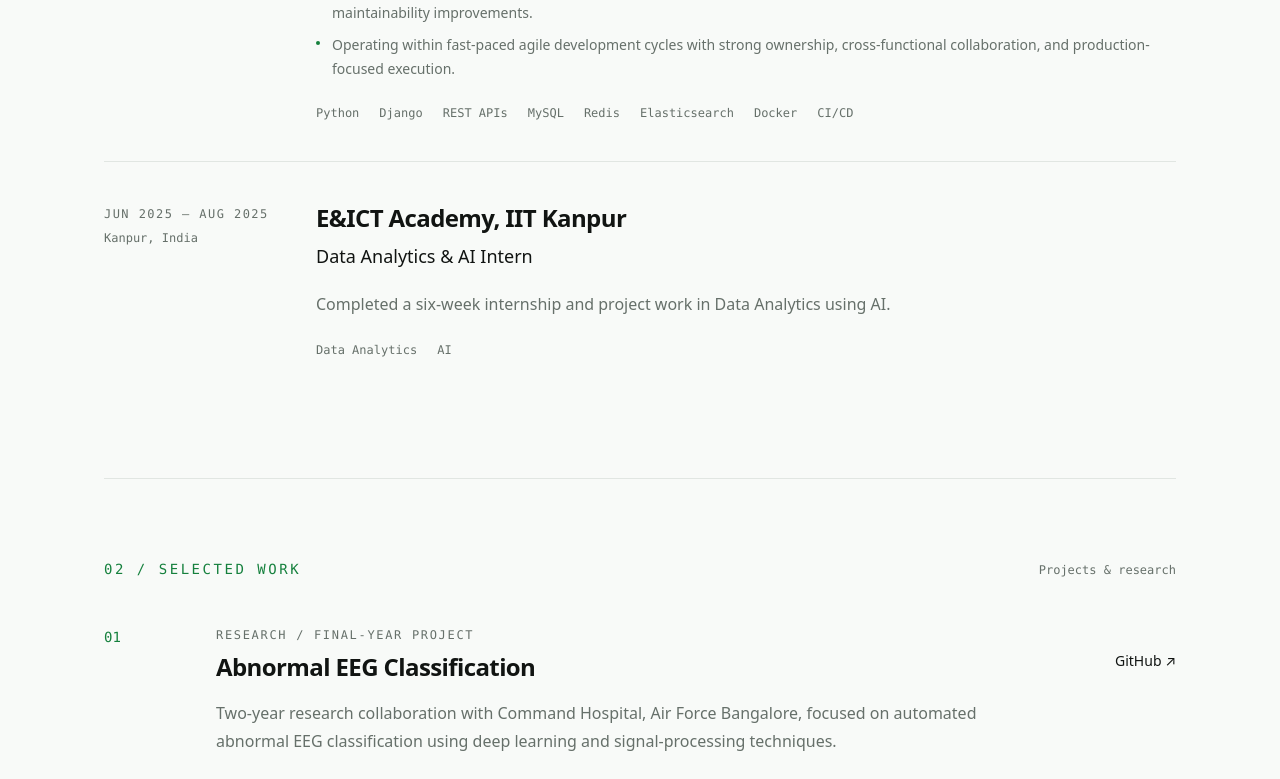
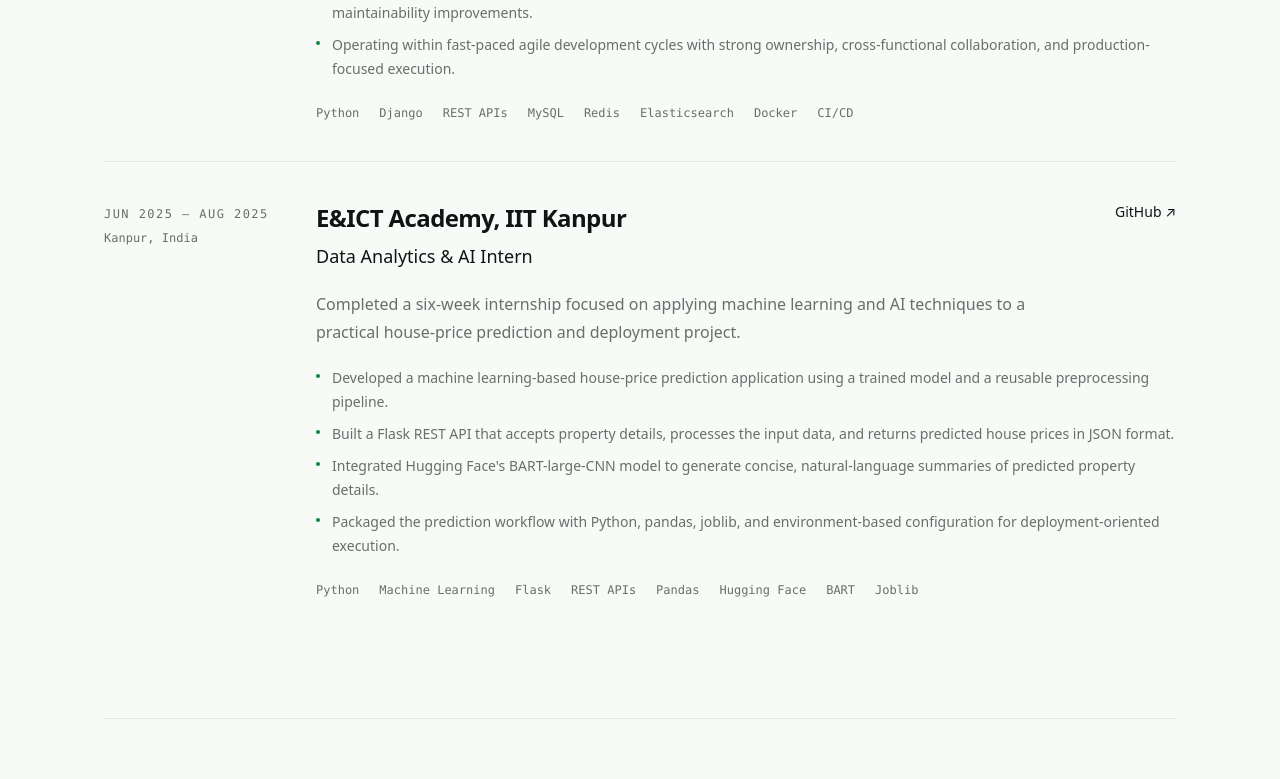
Before and after one commit to harshitabatta/Portfolio, a Next.js app: page / in a window 1280 px wide. Shown: the part 1431-2210 px from the top of the page. Built offline with nearby package versions, Linux system fonts and the light colour scheme.

Commit message:
Expand IIT Kanpur experience and add project GitHub link

```diff
--- a/src/app/page.tsx
+++ b/src/app/page.tsx
@@ -26,8 +26,16 @@ const experiences = [
     role: "Data Analytics & AI Intern",
     period: "Jun 2025 — Aug 2025",
     location: "Kanpur, India",
-    description: "Completed a six-week internship and project work in Data Analytics using AI.",
-    technologies: ["Data Analytics", "AI"],
+    description: "Completed a six-week internship focused on applying machine learning and AI techniques to a practical house-price prediction and deployment project.",
+    details: [
+      "Developed a machine learning-based house-price prediction application using a trained model and a reusable preprocessing pipeline.",
+      "Built a Flask REST API that accepts property details, processes the input data, and returns predicted house prices in JSON format.",
+      "Integrated Hugging Face's BART-large-CNN model to generate concise, natural-language summaries of predicted property details.",
+      "Packaged the prediction workflow with Python, pandas, joblib, and environment-based configuration for deployment-oriented execution.",
+    ],
+    technologies: ["Python", "Machine Learning", "Flask", "REST APIs", "Pandas", "Hugging Face", "BART", "Joblib"],
+    linkLabel: "GitHub ↗",
+    link: "https://github.com/harshitabatta/house-price-deployment",
   },
 ];
 
@@ -79,7 +87,7 @@ export default function Home() {
 
         <section id="experience" className="border-t border-line py-20">
           <div className="flex items-baseline justify-between gap-8"><p className="font-mono text-sm uppercase tracking-[0.18em] text-accent">01 / Experience</p><span className="font-mono text-xs text-muted">Professional history</span></div>
-          <div className="mt-12 divide-y divide-line">{experiences.map((experience) => <article key={`${experience.company}-${experience.role}`} className="grid gap-8 py-10 first:pt-0 lg:grid-cols-[180px_minmax(0,1fr)]"><div className="font-mono text-xs uppercase tracking-[0.12em] text-muted lg:pt-1"><p>{experience.period}</p><p className="mt-2 normal-case tracking-normal">{experience.location}</p></div><div><h2 className="text-2xl font-semibold tracking-tight">{experience.company}</h2><p className="mt-2 text-lg">{experience.role}</p>{experience.description && <p className="mt-5 max-w-3xl leading-7 text-muted">{experience.description}</p>}{experience.details && <ul className="mt-5 max-w-4xl space-y-2 text-sm leading-6 text-muted">{experience.details.map((detail) => <li key={detail} className="flex gap-3"><span className="mt-2 h-1 w-1 shrink-0 rounded-full bg-accent"/><span>{detail}</span></li>)}</ul>}<div className="mt-6 flex max-w-4xl flex-wrap gap-x-5 gap-y-2 font-mono text-xs text-muted">{experience.technologies.map((technology) => <span key={technology}>{technology}</span>)}</div></div></article>)}</div>
+          <div className="mt-12 divide-y divide-line">{experiences.map((experience) => <article key={`${experience.company}-${experience.role}`} className="grid gap-8 py-10 first:pt-0 lg:grid-cols-[180px_minmax(0,1fr)]"><div className="font-mono text-xs uppercase tracking-[0.12em] text-muted lg:pt-1"><p>{experience.period}</p><p className="mt-2 normal-case tracking-normal">{experience.location}</p></div><div><div className="flex flex-wrap items-start justify-between gap-4"><div><h2 className="text-2xl font-semibold tracking-tight">{experience.company}</h2><p className="mt-2 text-lg">{experience.role}</p></div>{experience.link && <a href={experience.link} target="_blank" rel="noreferrer" className="text-sm transition-colors hover:text-accent">{experience.linkLabel}</a>}</div>{experience.description && <p className="mt-5 max-w-3xl leading-7 text-muted">{experience.description}</p>}{experience.details && <ul className="mt-5 max-w-4xl space-y-2 text-sm leading-6 text-muted">{experience.details.map((detail) => <li key={detail} className="flex gap-3"><span className="mt-2 h-1 w-1 shrink-0 rounded-full bg-accent"/><span>{detail}</span></li>)}</ul>}<div className="mt-6 flex max-w-4xl flex-wrap gap-x-5 gap-y-2 font-mono text-xs text-muted">{experience.technologies.map((technology) => <span key={technology}>{technology}</span>)}</div></div></article>)}</div>
         </section>
 
         <section id="work" className="border-t border-line py-20">
```
